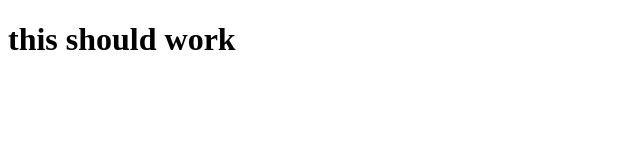
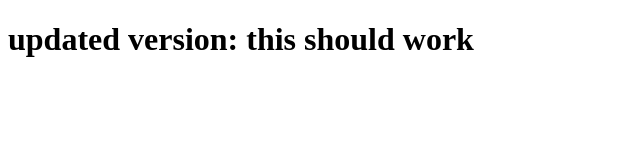
Before and after one commit to unclebay143/my-blockchain-project, a plain HTML site: page index.html in a window 1280 px wide. Shown: the whole page, without its empty margins (0-640 px from the left). Drawn offline with Linux system fonts and the light colour scheme.

Commit message:
add new text

```diff
--- a/index.html
+++ b/index.html
@@ -7,6 +7,6 @@
     <title>Document</title>
   </head>
   <body>
-    <h1>this should work</h1>
+    <h1>updated version: this should work</h1>
   </body>
 </html>
```
